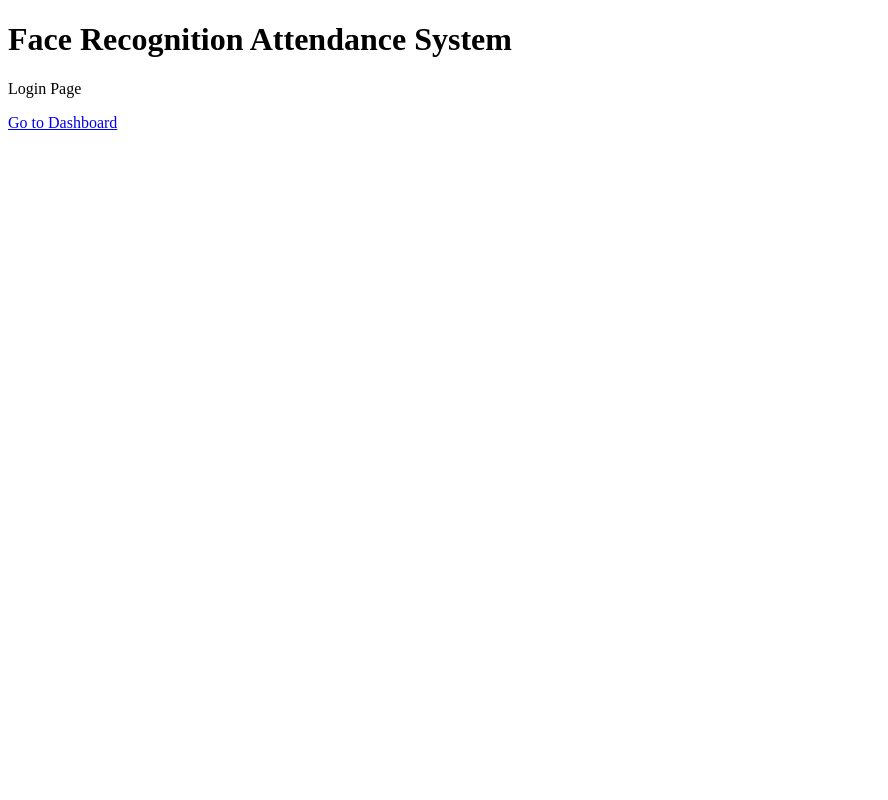
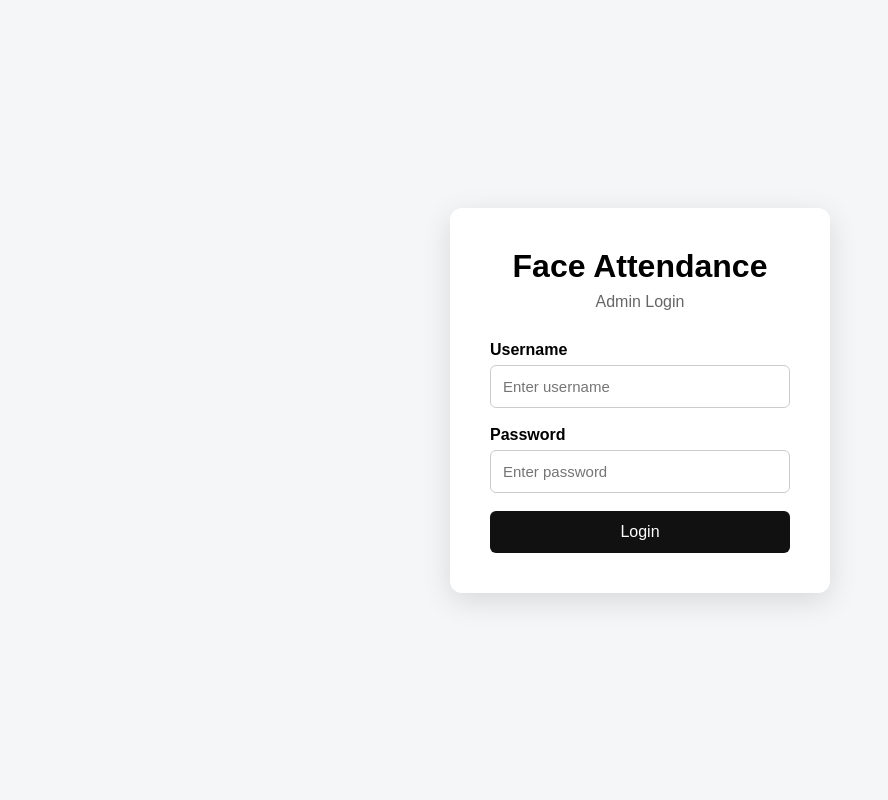
Before and after one commit to AgentZero09/face_recog, a Flask app: page / in a window 1280 px wide. Shown: the whole page, without its empty margins (0-888 px from the left). Run offline with Flask 3, Linux system fonts and the light colour scheme.

Commit message:
Added login page and authentication

```diff
--- a/face-recognition-attendance/app.py
+++ b/face-recognition-attendance/app.py
@@ -1,21 +1,57 @@
-from flask import Flask, render_template
+from flask import Flask, render_template, request, redirect, url_for, session
 
 app = Flask(__name__)
 
+# Secret key for session management
+app.secret_key = "face-attendance-secret-key"
 
-@app.route("/")
-def home():
+# Temporary admin credentials
+ADMIN_USERNAME = "admin"
+ADMIN_PASSWORD = "admin123"
+
+
+@app.route("/", methods=["GET", "POST"])
+def login():
+
+    if request.method == "POST":
+        username = request.form["username"]
+        password = request.form["password"]
+
+        if username == ADMIN_USERNAME and password == ADMIN_PASSWORD:
+            session["logged_in"] = True
+            return redirect(url_for("dashboard"))
+
+        return render_template(
+            "login.html",
+            error="Invalid username or password"
+        )
+
     return render_template("login.html")
 
 
 @app.route("/dashboard")
 def dashboard():
+
+    if not session.get("logged_in"):
+        return redirect(url_for("login"))
+
     return render_template("dashboard.html")
 
 
 @app.route("/attendance")
 def attendance():
+
+    if not session.get("logged_in"):
+        return redirect(url_for("login"))
+
     return render_template("attendance.html")
+
+
+@app.route("/logout")
+def logout():
+
+    session.clear()
+    return redirect(url_for("login"))
 
 
 if __name__ == "__main__":
--- a/face-recognition-attendance/static/style.css
+++ b/face-recognition-attendance/static/style.css
@@ -0,0 +1,75 @@
+* {
+    margin: 0;
+    padding: 0;
+    box-sizing: border-box;
+}
+
+body {
+    font-family: Arial, sans-serif;
+    background: #f4f6f8;
+}
+
+.login-container {
+    min-height: 100vh;
+    display: flex;
+    justify-content: center;
+    align-items: center;
+}
+
+.login-box {
+    width: 380px;
+    padding: 40px;
+    background: white;
+    border-radius: 12px;
+    box-shadow: 0 8px 30px rgba(0, 0, 0, 0.12);
+}
+
+.login-box h1 {
+    text-align: center;
+    margin-bottom: 8px;
+}
+
+.subtitle {
+    text-align: center;
+    color: #666;
+    margin-bottom: 30px;
+}
+
+.login-box label {
+    display: block;
+    margin-bottom: 6px;
+    font-weight: bold;
+}
+
+.login-box input {
+    width: 100%;
+    padding: 12px;
+    margin-bottom: 18px;
+    border: 1px solid #ccc;
+    border-radius: 6px;
+    font-size: 15px;
+}
+
+.login-box button {
+    width: 100%;
+    padding: 12px;
+    border: none;
+    border-radius: 6px;
+    background: #111;
+    color: white;
+    font-size: 16px;
+    cursor: pointer;
+}
+
+.login-box button:hover {
+    background: #333;
+}
+
+.error {
+    background: #ffe5e5;
+    color: #c00;
+    padding: 10px;
+    margin-bottom: 20px;
+    border-radius: 6px;
+    text-align: center;
+}
--- a/face-recognition-attendance/templates/login.html
+++ b/face-recognition-attendance/templates/login.html
@@ -1,18 +1,63 @@
 <!DOCTYPE html>
 <html lang="en">
+
 <head>
     <meta charset="UTF-8">
     <meta name="viewport" content="width=device-width, initial-scale=1.0">
-    <title>Face Recognition Attendance</title>
+
+    <title>Login | Face Attendance</title>
+
+    <link rel="stylesheet" href="{{ url_for('static', filename='style.css') }}">
 </head>
 
 <body>
 
-    <h1>Face Recognition Attendance System</h1>
+    <div class="login-container">
 
-    <p>Login Page</p>
+        <div class="login-box">
 
-    <a href="/dashboard">Go to Dashboard</a>
+            <h1>Face Attendance</h1>
+
+            <p class="subtitle">Admin Login</p>
+
+            {% if error %}
+                <div class="error">
+                    {{ error }}
+                </div>
+            {% endif %}
+
+            <form method="POST">
+
+                <label for="username">Username</label>
+
+                <input
+                    type="text"
+                    id="username"
+                    name="username"
+                    placeholder="Enter username"
+                    required
+                >
+
+                <label for="password">Password</label>
+
+                <input
+                    type="password"
+                    id="password"
+                    name="password"
+                    placeholder="Enter password"
+                    required
+                >
+
+                <button type="submit">
+                    Login
+                </button>
+
+            </form>
+
+        </div>
+
+    </div>
 
 </body>
+
 </html>
```
Also changed, not shown: face-recognition-attendance/templates/dashboard.html (+13 -2 lines).
